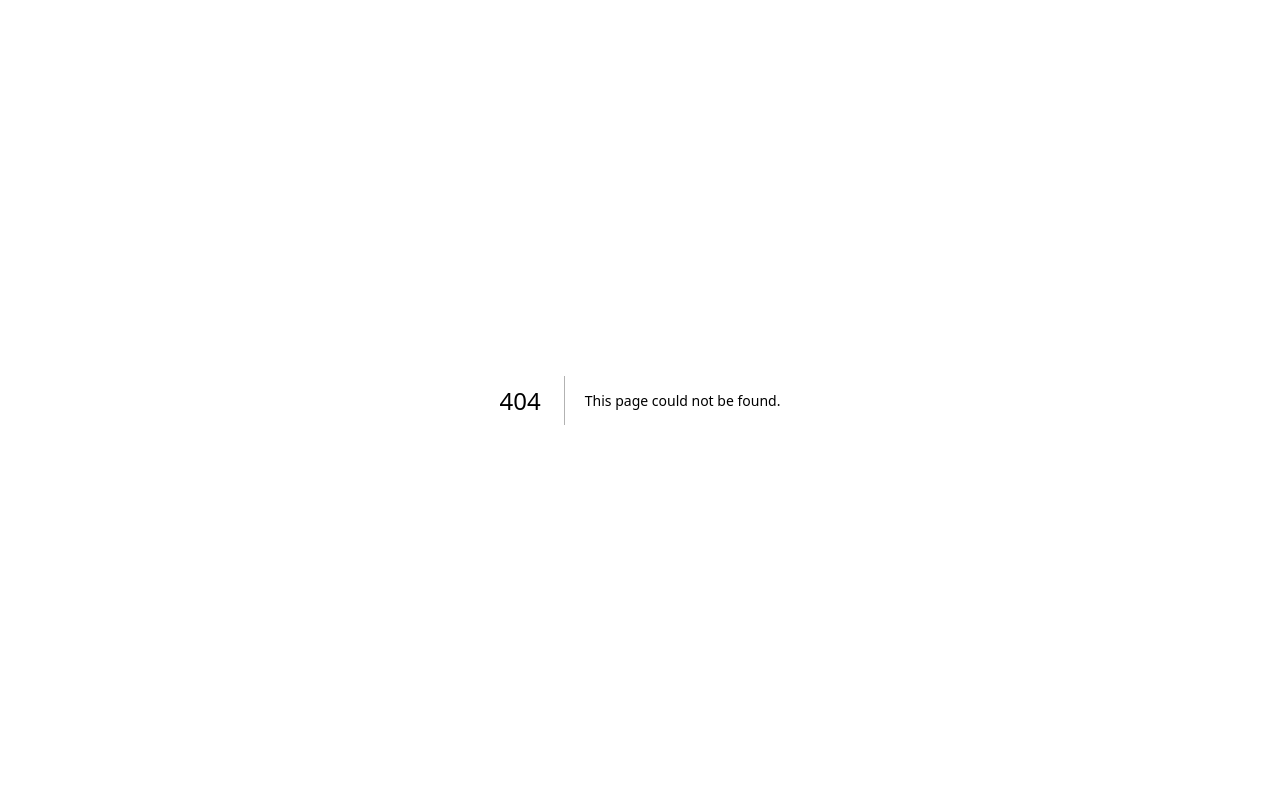
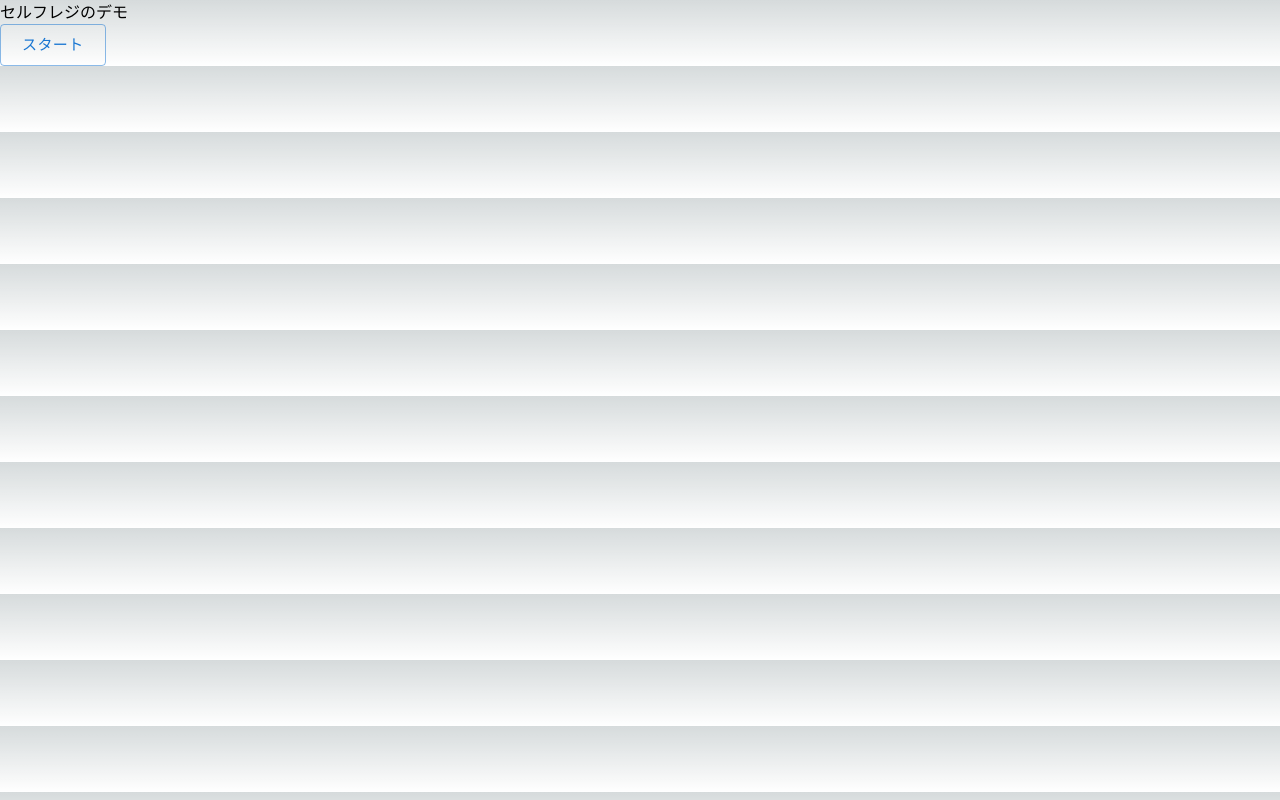
Before and after one commit to SeiyaMaruyama/self-checkout, a Next.js app: page / in a window 1280 px wide. Before the commit this address had no page. Built offline with nearby package versions, Linux system fonts and the light colour scheme.

Commit message:
デプロイで初期表示できるかのテスト

```diff
--- /dev/null
+++ b/app/page.tsx
@@ -0,0 +1,15 @@
+// import Image from 'next/image'
+import * as React from 'react';
+import { Button } from '@mui/material';
+// import { Link } from "react-router-dom";
+
+export default function Home() {
+  return (
+    <div className="homeContaints">
+      <h1 className="title">セルフレジのデモ</h1>
+      <Button variant="outlined" size="large" /*component={Link} to="/app/select/page.tsx"*/>
+        スタート
+      </Button>
+    </div>
+  )
+}
```
